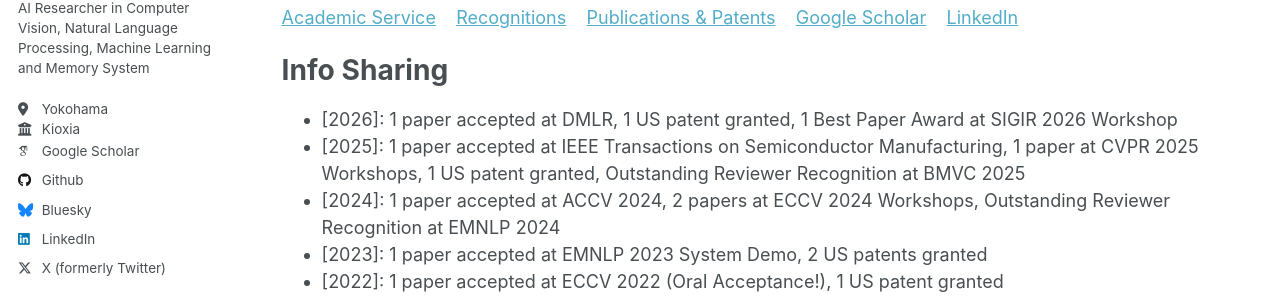
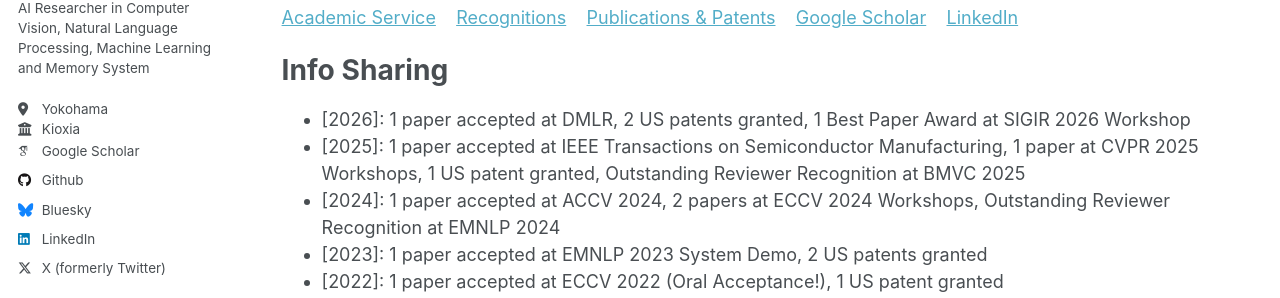
Before and after one commit to yy29/yy29.github.io, a Jekyll site: the page built from _pages/about.md, in a window 1280 px wide and 900 px high. Shown: the part 373-671 px from the top of the window. Built offline with Jekyll 4.4.1, drawn with Linux system fonts in a browser that asks for light colours; some web fonts are replaced.

Commit message:
Update patent count for 2026 in about.md

```diff
--- a/_pages/about.md
+++ b/_pages/about.md
@@ -15,7 +15,7 @@ Hi, I’m Youyang, an AI researcher specializing in Computer Vision, Natural Lan
 [Academic Service](#service) &nbsp;&nbsp; [Recognitions](#recognitions) &nbsp;&nbsp; [Publications & Patents](publications.md) &nbsp;&nbsp; [Google Scholar](https://scholar.google.com/citations?user=4BGLw_QAAAAJ) &nbsp;&nbsp; [LinkedIn](https://www.linkedin.com/in/youyang-ng-55a10ab9/)
 
 # Info Sharing
-* \[2026\]: 1 paper accepted at DMLR, 1 US patent granted, 1 Best Paper Award at SIGIR 2026 Workshop
+* \[2026\]: 1 paper accepted at DMLR, 2 US patents granted, 1 Best Paper Award at SIGIR 2026 Workshop
 * \[2025\]: 1 paper accepted at IEEE Transactions on Semiconductor Manufacturing, 1 paper at CVPR 2025 Workshops, 1 US patent granted, Outstanding Reviewer Recognition at BMVC 2025
 * \[2024\]: 1 paper accepted at ACCV 2024, 2 papers at ECCV 2024 Workshops, Outstanding Reviewer Recognition at EMNLP 2024
 * \[2023\]: 1 paper accepted at EMNLP 2023 System Demo, 2 US patents granted
```
